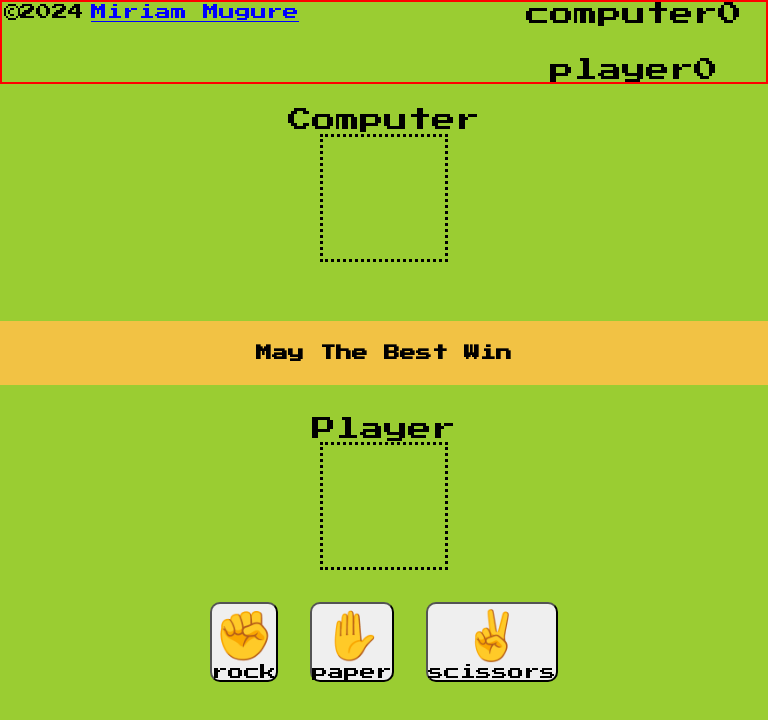
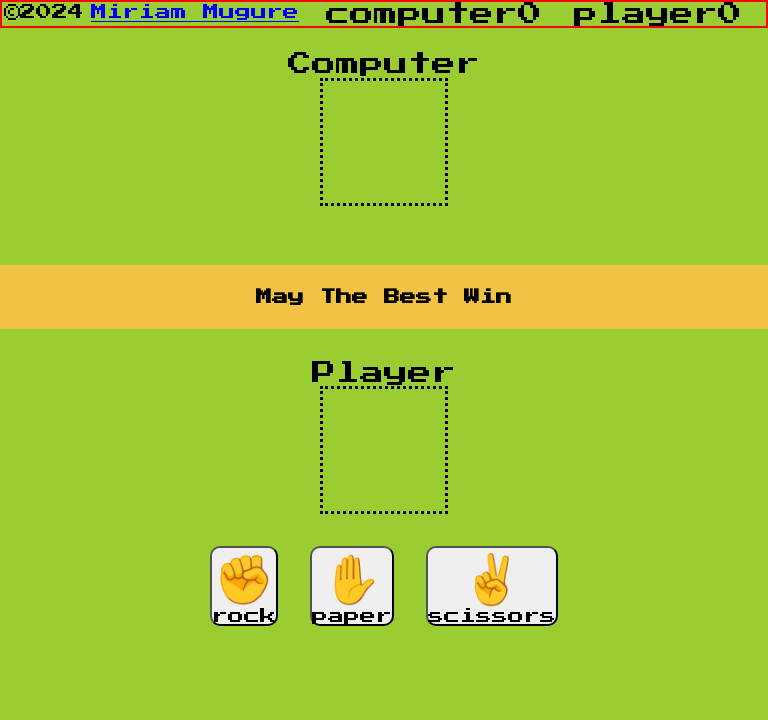
Before and after one commit to miriammugure/rock-paper-scissors, a website built with Vite: page index.html in a window 768 px wide. Built offline with nearby package versions, Linux system fonts and the light colour scheme.

Commit message:
add responsiveness to the website

```diff
--- a/style.css
+++ b/style.css
@@ -167,7 +167,7 @@ justify-content: space-between;
   }
   .results{
     font-size: 1rem;
-    flex-direction: column;
+    /* flex-direction: column; */
   }
   .text-result{
     font-size: 1rem;
```
